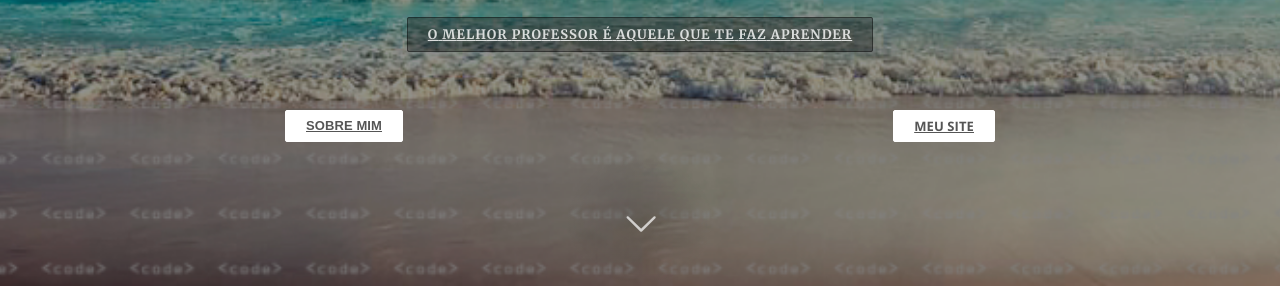
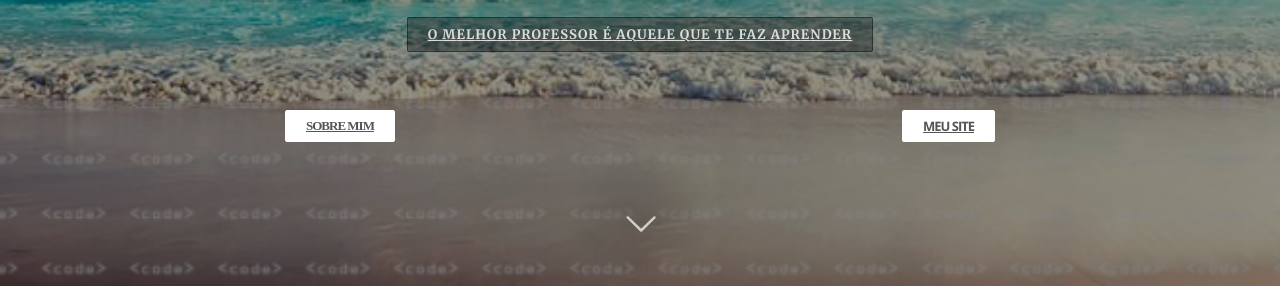
Before and after one commit to EnVolte/envolte.github.io, a Jekyll site: the page built from index.html, in a window 1280 px wide. Shown: the part 299-599 px from the top of the page. Built offline with Jekyll 4.4.1, drawn with Linux system fonts in a browser that asks for light colours; the list of posts is cut into pages by our own code.

Commit message:
Update index.html

```diff
--- a/index.html
+++ b/index.html
@@ -25,10 +25,10 @@
 
             <h2 class="page-description"><br><br>
                 {% if page.about %}
-                <div>
-            <a style='z-index: 999; left: 0; position: absolute; overflow: hidden; background: #fff; color: #555; font-weight: bold; padding: 0px 20px; font-family: Arial; font-size: 1.3rem;' href='{{ site.baseurl }}{{ page.about }}'>Sobre mim</a>
+                <div style="text-decoration: none;">
+            <a style='z-index: 999; left: 0; position: absolute; overflow: hidden; background: #fff; color: #555; font-weight: bold; padding: 0px 20px; font-family: Opens Sans; letter-spacing: -1px; font-size: 1.3rem;' href='{{ site.baseurl }}{{ page.about }}'>Sobre mim</a>
 
-            <a style='z-index: 999; right: 0; position: absolute; overflow: hidden; background: #fff; color: #555; font-weight: bold; padding: 0px 20px; font-family: Open Sans; font-size: 1.3rem;' href='/'>Meu site</a>
+            <a style='z-index: 999; right: 0; position: absolute; overflow: hidden; background: #fff; color: #555; font-weight: bold; padding: 0px 20px; font-family: Open Sans; letter-spacing: -1px; font-size: 1.3rem;' href='/'>Meu site</a>
                 </div> {% endif %}
             </h2>
 
```
